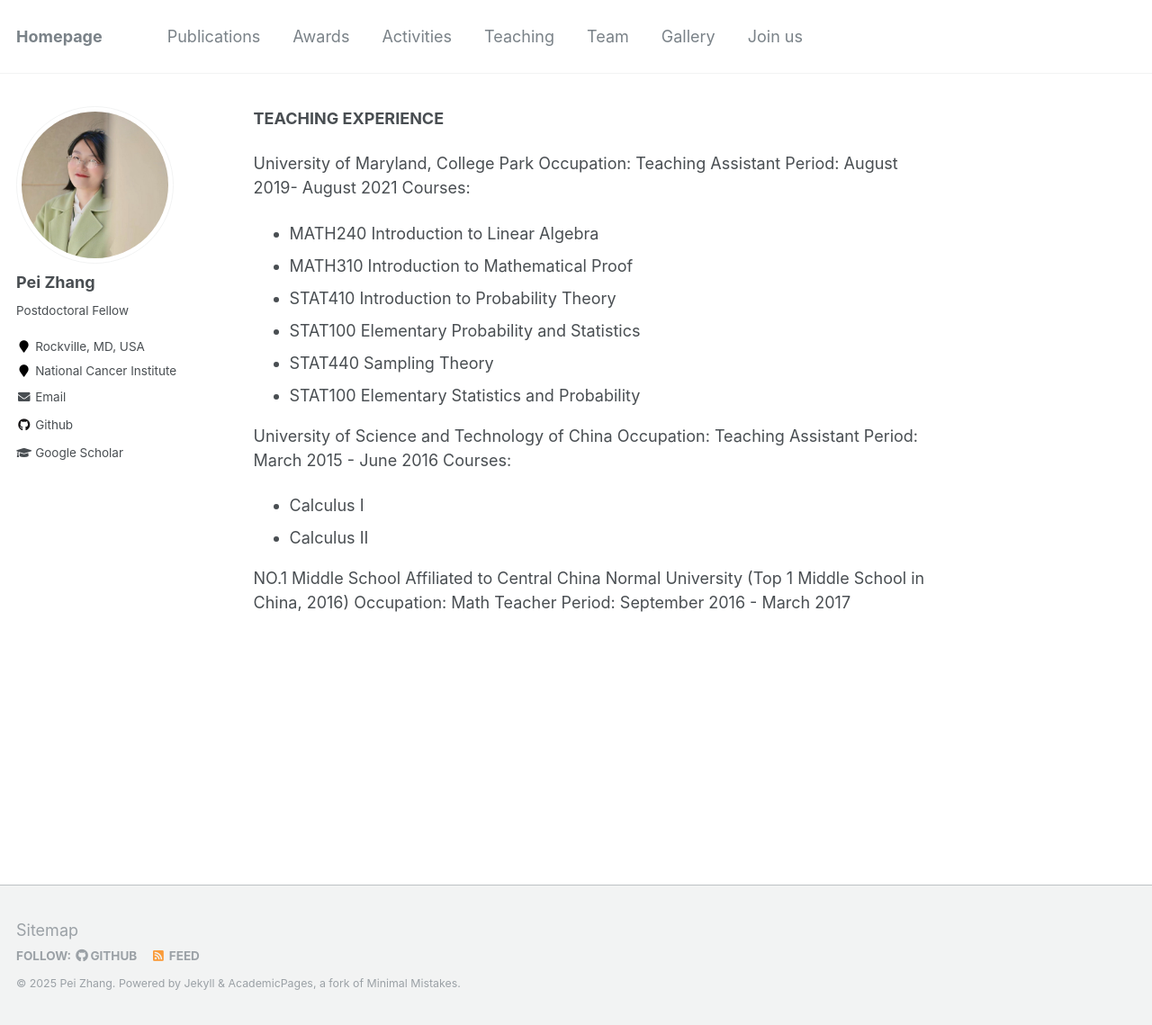
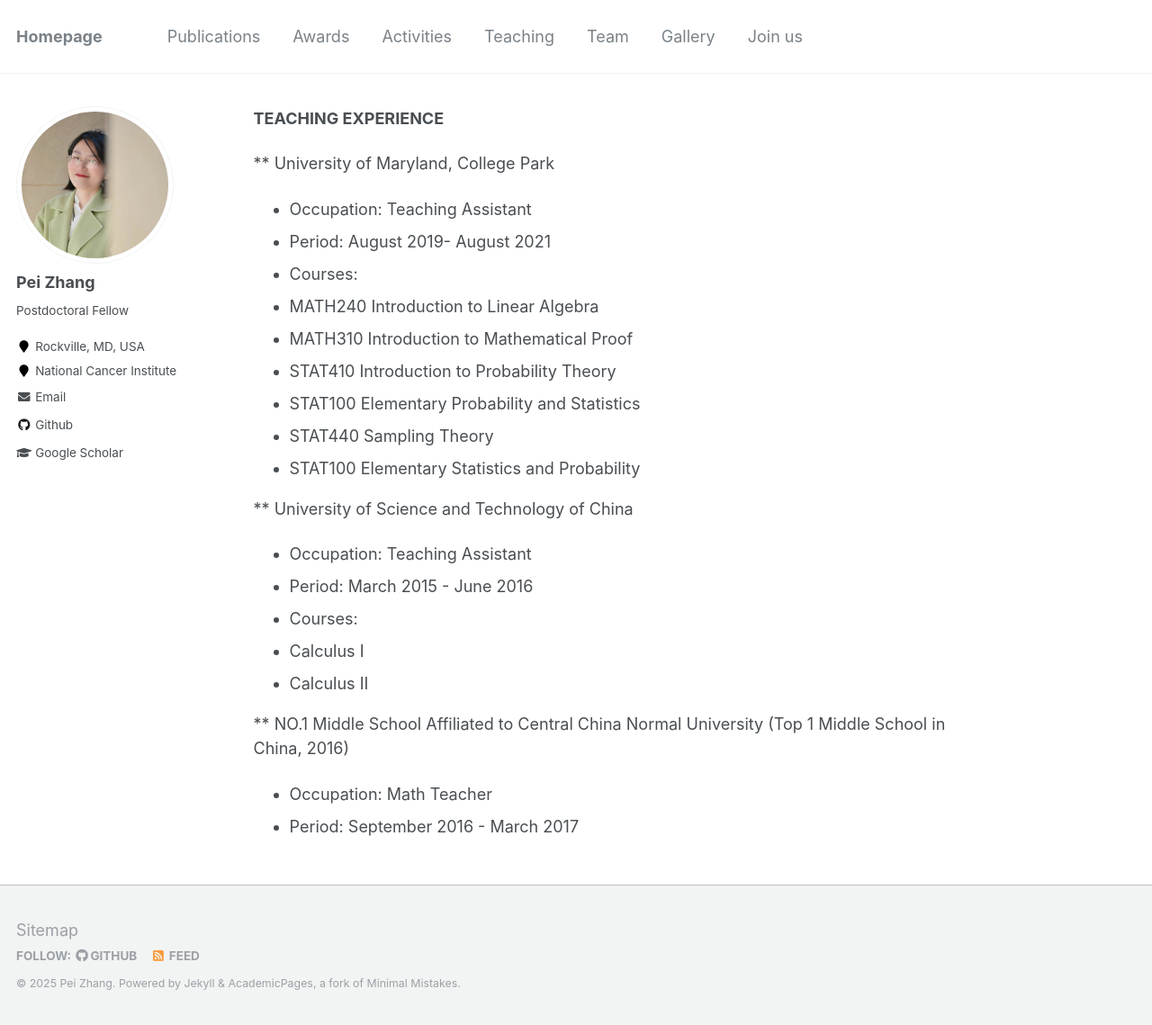
Before and after one commit to BettyzhangPei/BettyzhangPei.github.io, a Jekyll site: the page built from _pages/teaching.md, in a window 1280 px wide and 1139 px high. Shown: the whole window at 90% size. Built offline with Jekyll 4.4.1, drawn with Linux system fonts in a browser that asks for light colours; part of the change alters nothing that is shown.

```diff
--- a/_pages/teaching.md
+++ b/_pages/teaching.md
@@ -7,10 +7,10 @@ author_profile: true
 
 <b>TEACHING EXPERIENCE</b>
 
-University of Maryland, College Park
-Occupation: Teaching Assistant
-Period: August 2019- August 2021
-Courses:
+** University of Maryland, College Park
+* Occupation: Teaching Assistant
+* Period: August 2019- August 2021
+* Courses:
 - MATH240   Introduction to Linear Algebra
 - MATH310   Introduction to Mathematical Proof
 - STAT410   Introduction to Probability Theory
@@ -18,13 +18,13 @@ Courses:
 - STAT440   Sampling Theory
 - STAT100   Elementary Statistics and Probability
 
-University of Science and Technology of China
-Occupation: Teaching Assistant
-Period: March 2015 - June 2016
-Courses:
+** University of Science and Technology of China
+* Occupation: Teaching Assistant
+* Period: March 2015 - June 2016
+* Courses:
 - Calculus I
 - Calculus II
 
-NO.1 Middle School Affiliated to Central China Normal University (Top 1 Middle School in China, 2016)
-Occupation: Math Teacher
-Period: September 2016 - March 2017
+** NO.1 Middle School Affiliated to Central China Normal University (Top 1 Middle School in China, 2016)
+* Occupation: Math Teacher
+* Period: September 2016 - March 2017
```
